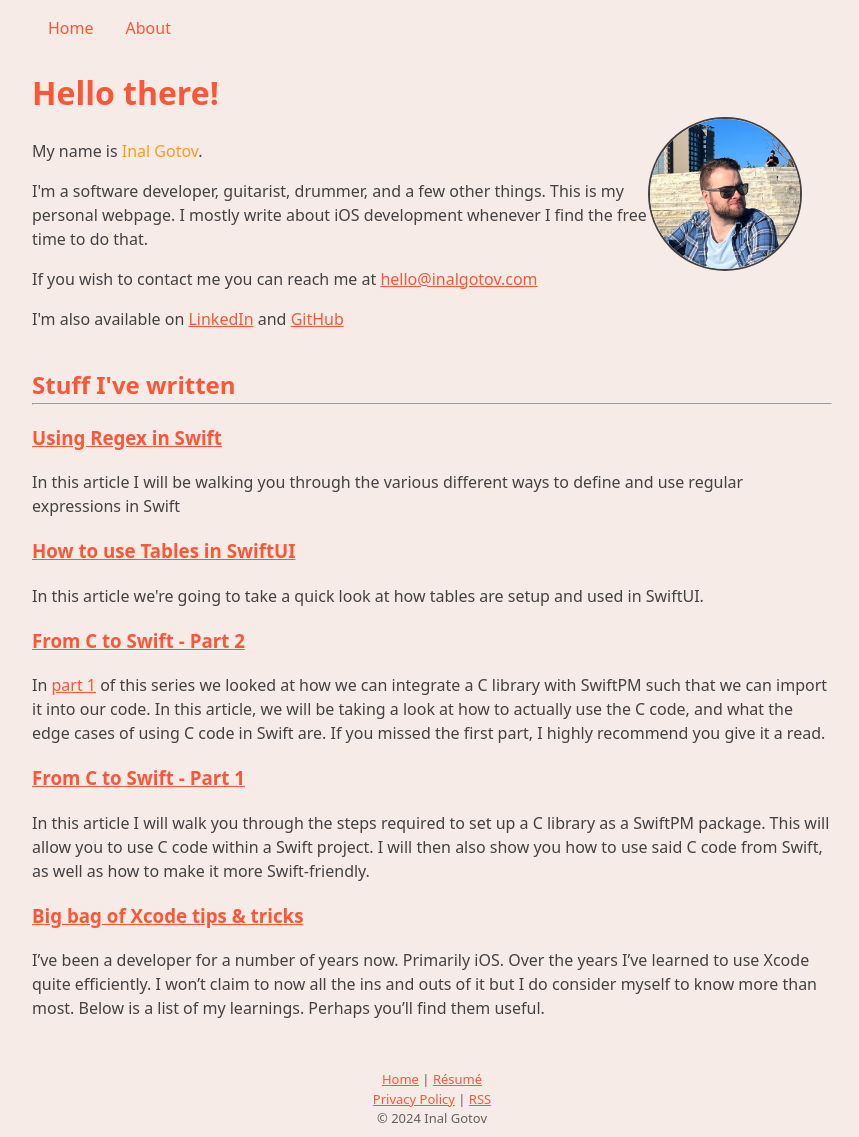
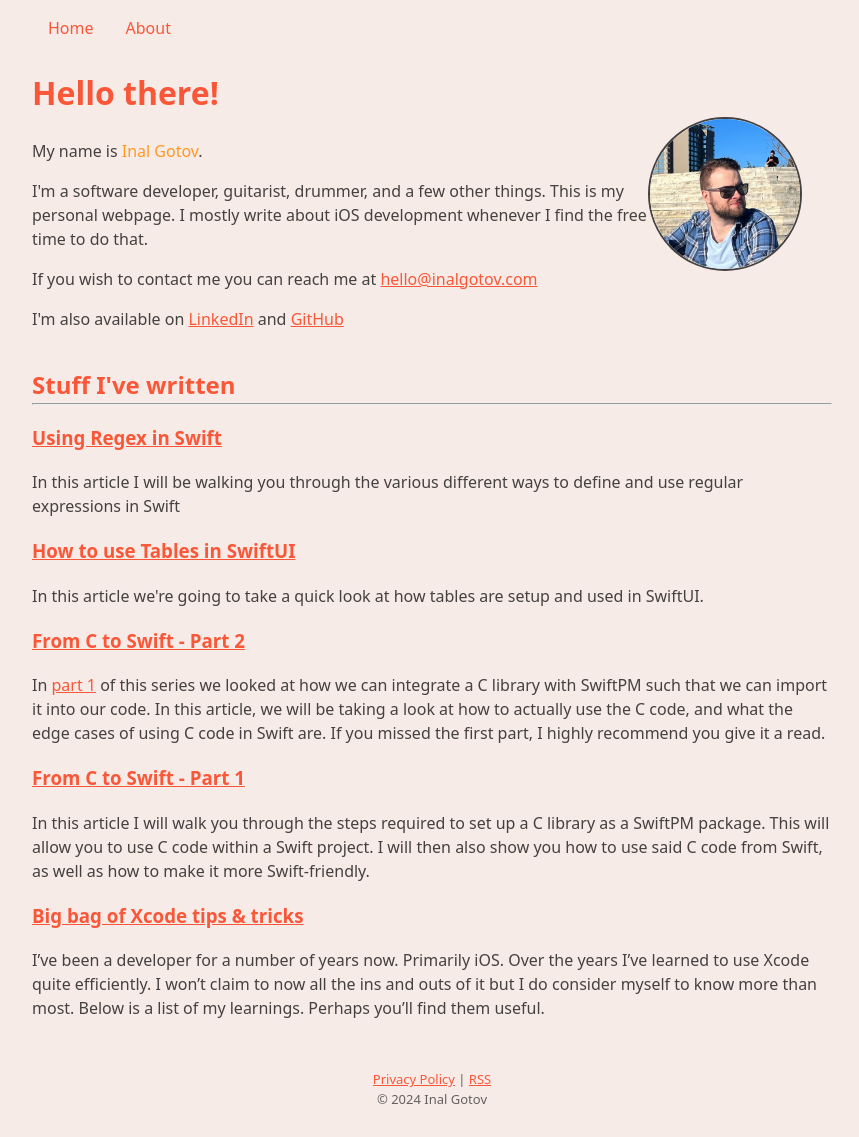
Before and after one commit to sketch204/sketch204.github.io, a Jekyll site: the page built from index.html, in a window 1280 px wide and 1137 px high. Shown: the whole window, without its empty margins (208-1067 px from the left). Built offline with Jekyll 4.4.1, drawn with Linux system fonts in a browser that asks for light colours; nearby versions of some CDN libraries.

Commit message:
Remove reduntant links from the footer

```diff
--- a/_includes/footer.html
+++ b/_includes/footer.html
@@ -1,6 +1,4 @@
 <footer>
-  <a href="/index.html">Home</a> | <a href="/resume.html">Résumé</a>
-  <br>
   <a href="/privacy.html">Privacy Policy</a> | <a href="/feed.xml">RSS</a>
   <br>
   © 2024 Inal Gotov
```
